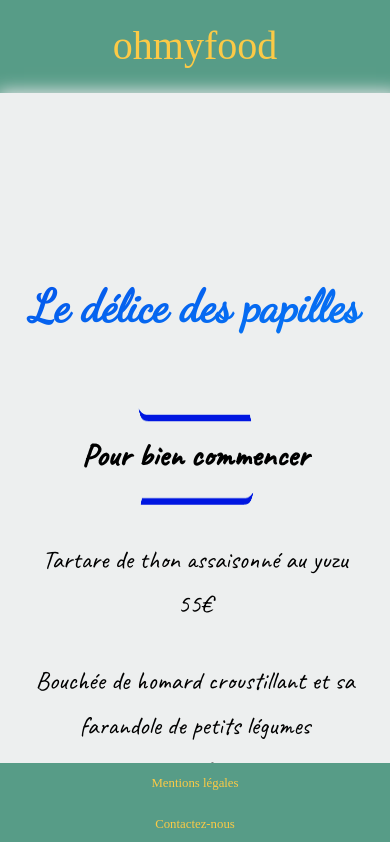
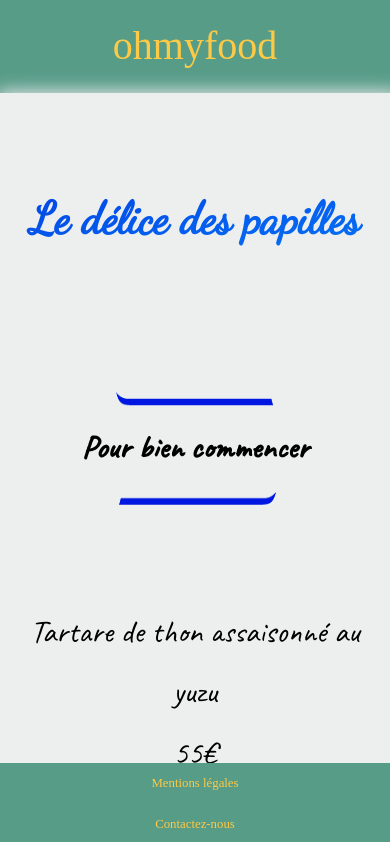
Before and after one commit to devweboc/Yannickleborgne_3_09072020, a website: page menus/menu-delice.html in a window 390 px wide. Shown: the top 842 px of the page. Drawn offline with Linux system fonts and the light colour scheme; a web font is replaced by a local one.

Commit message:
amélioration Responsive sur certains menus

```diff
--- a/sass/abstracts/_variables.scss
+++ b/sass/abstracts/_variables.scss
@@ -77,4 +77,4 @@ $breakpoints: (phone-up:480px,
     tablet-down: 1024px,
     other: 1200px,
     desktop-down: 1600px,
-    widescreen-up: 1601px);
+    widescreen-up: 2560px);
--- a/sass/layout/_menu.scss
+++ b/sass/layout/_menu.scss
@@ -9,13 +9,13 @@
   margin-bottom: $margin-bottom-15;
   max-width: 68rem;
   font-size: 1.27rem;
-  line-height: 2.8rem;
+  line-height: 3.8rem;
   @include shadow-card;
 
   @include screen-max-width('tablet-down') {
     width: auto;
     font-size: 1.1rem;
-    text-align: center;
+
   }
 
 
@@ -30,19 +30,7 @@
 
   }
 
-  h2 {
 
-
-    @include screen-max-width('tablet-up') {
-      font-size: 1.5rem;
-    }
-
-
-    @include screen-max-width('other'){
-    font-size:2rem;
-    }
-
-  }
 
   .menu__title {
     text-align: center;
@@ -55,6 +43,7 @@
     margin: 2rem 3rem;
     padding: 2rem 0rem;
 
+
     @include screen-max-width('tablet-down') {
       font-size: 1rem;
 
@@ -65,8 +54,8 @@
       flex-direction: column;
       text-align: center;
       align-items: center;
-      margin: 0;
-      padding: 0;
+      margin:2rem;
+
     }
 
     .menu__decoration__tray {
@@ -79,6 +68,8 @@
 
       @include screen-max-width('tablet-up') {
         padding: 0;
+        width:50%;
+
       }
 
     }
@@ -87,10 +78,7 @@
   .menu__dishe {
     @include flex-between;
 
-    @include screen-max-width('tablet-down') {
-      padding: 3rem;
-      font-size: 1.6rem;
-    }
+
 
     @include screen-max-width('phone-down') {
       flex-direction: column;
@@ -100,21 +88,7 @@
 
     }
 
-    span {
-      @extend %size-price;
 
-      @include screen-max-width('tablet-down') {
-
-        font-size: 1.6rem;
-
-      }
-
-      @include screen-max-width('tablet-up') {
-        font-size: 1.6rem;
-
-      }
-
-    }
   }
 
   h2 {
--- a/sass/layout/menu/_carte_chic.scss
+++ b/sass/layout/menu/_carte_chic.scss
@@ -9,6 +9,12 @@
 
   h2 {
     font-size: 2rem;
+    @include screen-max-width('other'){
+      font-size:1.6rem;
+    }
+    @include screen-max-width('tablet-up'){
+      font-size:1.1rem;
+    }
   }
 
   .header,
@@ -49,19 +55,28 @@
   }
 
   .menu__dishe {
-    padding: 0 6rem;
-
-
+    @include screen-max-width('widescreen-up'){
+    padding: 0 12rem;
+    }
+    @include screen-max-width('tablet-down') {
+      padding:0 8rem;
+      font-size: 1.2rem;
+      line-height:4rem;
+    }
 
     @include screen-max-width ('tablet-down') {
       padding:0;
-      margin:0;
+      margin:0 3rem;
 
       }
       @include screen-max-width ('tablet-up') {
         flex-direction:column;
         text-align:center;
         font-size:1rem;
+        line-height: 2.5rem;
+    }
+    @include screen-max-width ('phone-up'){
+      line-height: 1.5rem;
     }
 
   }
@@ -79,4 +94,19 @@
   .menu__dishe--3 {
     color: $chic-text-color-3;
   }
+  span {
+    font-size:1.5rem;
+
+    @include screen-max-width('tablet-down') {
+
+      font-size: 1.4rem;
+
+    }
+
+    @include screen-max-width('tablet-up') {
+      font-size: 1rem;
+
+    }
+
+  }
 }
--- a/sass/layout/menu/_carte_delice.scss
+++ b/sass/layout/menu/_carte_delice.scss
@@ -13,6 +13,9 @@
     @extend %font-size-h1;
     padding-bottom: 4rem;
     padding-top: 12rem;
+    @include screen-max-width('tablet-up'){
+      padding-top:6rem;
+    }
   }
 
   .menu__decoration__tray {
--- a/sass/layout/menu/_carte_note.scss
+++ b/sass/layout/menu/_carte_note.scss
@@ -61,6 +61,10 @@
     width: 7.5rem;
     height: 7.5rem;
     margin-top: 3rem;
+    @include screen-max-width('phone-up'){
+      width:4rem;
+      height:4rem;
+    }
 
   }
 
@@ -76,7 +80,23 @@
       padding: 0;
     }
   }
-}
+  span {
+    font-size:1.8rem;
+
+    @include screen-max-width('tablet-down') {
+
+      font-size: 2rem;
+
+    }
+
+    @include screen-max-width('tablet-up') {
+      font-size: 1.9rem;
+      padding-bottom:2rem;
+
+    }
+
+  }
+
 
 .note2 {
   width: 4.3rem;
@@ -97,3 +117,4 @@
 
   }
 }
+}
--- a/sass/layout/menu/_carte_palette.scss
+++ b/sass/layout/menu/_carte_palette.scss
@@ -3,10 +3,18 @@
 
   @extend %padding-bottom-10;
 
-  .header,
   h1 {
     font-family: $palette-font-family-title;
+    @include gradientcolor ($colorA: $palette-text-color-1, $colorB: $palette-text-color-2);
+    @extend %font-padding;
+    @extend %font-size-h1;
+    padding-bottom: 3rem;
+    padding-top: 12rem;
+    @include screen-max-width('tablet-up'){
+      padding-top:6rem;
+    }
   }
+
 
   p,
   h2 {
@@ -17,16 +25,12 @@
     padding-top: 2rem;
   }
 
-  h1 {
-    @include gradientcolor ($colorA: $palette-text-color-1, $colorB: $palette-text-color-2);
-    @extend %font-padding;
-    @extend %font-size-h1;
-    padding-bottom: 3rem;
-    padding-top: 12rem;
-  }
 
   .menu__dishe {
     padding: 0 8rem;
+    @include screen-max-width('tablet-down'){
+      line-height: 2.5rem;
+    }
   }
 
   .menu__decoration__tray {
```
Also changed, not shown: css/style.css, 1 other file.
